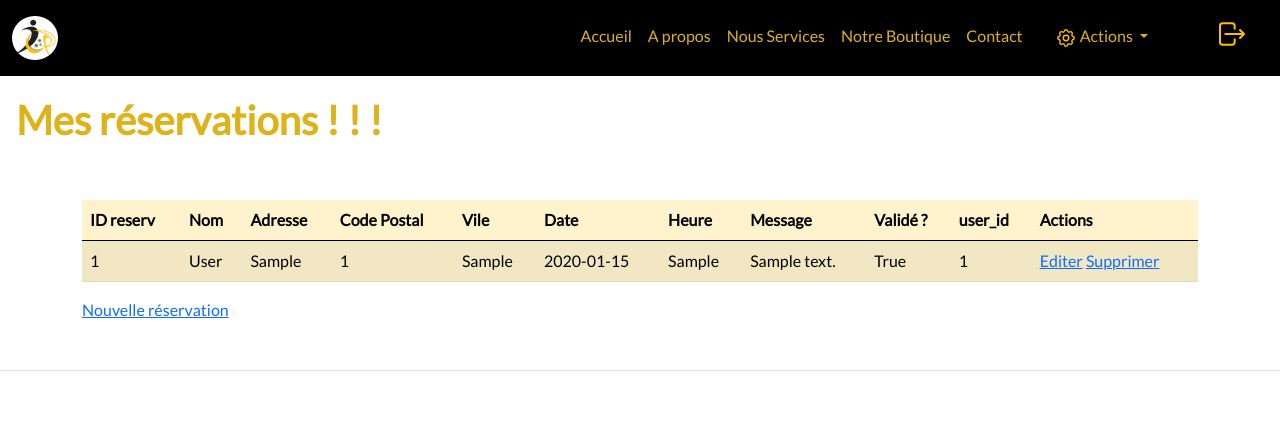
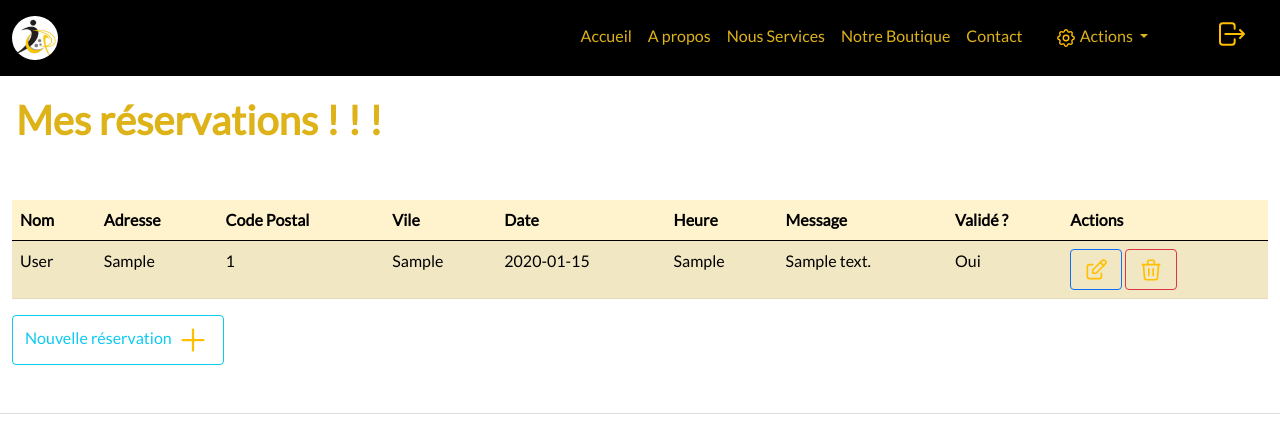
Before and after one commit to Nunofds/jcp_webapp, a Django app: page /agenda/ in a window 1280 px wide. Shown: the top 428 px of the page. Run offline with Django 4.2, Linux system fonts and the light colour scheme; a user stored in the database is signed in; tables that the repository leaves empty hold one stand-in row (values such as "Sample post"); some libraries are stand-ins or nearby versions.

Commit message:
end of CRUD for reservations. only miss manage the form to show only my reservations by id

```diff
--- a/reservation/templates/reservation/delete_reservation.html
+++ b/reservation/templates/reservation/delete_reservation.html
@@ -58,7 +58,7 @@
                         <path d="M10 12l4 4m0 -4l-4 4" />
                     </svg>
                 </button>
-                    <a href="{% url 'reservation:user_reservation' %}" class="btn btn-outline-secondary">
+                    <a href="{% url 'reservation:user_reservation' %}" class="btn btn-outline-secondary ms-3">
                         <svg xmlns="http://www.w3.org/2000/svg" class="icon icon-tabler icon-tabler-arrow-back-up" width="32" height="32" viewBox="0 0 24 24" stroke-width="1.5" stroke="#ffbf00" fill="none" stroke-linecap="round" stroke-linejoin="round">
                             <path stroke="none" d="M0 0h24v24H0z" fill="none"/>
                             <path d="M9 13l-4 -4l4 -4m-4 4h11a4 4 0 0 1 0 8h-1" />
--- a/reservation/templates/reservation/reservations.html
+++ b/reservation/templates/reservation/reservations.html
@@ -7,8 +7,8 @@
 {% block content %}
 <h1 class="pt-5 mt-5 ps-3">Mes réservations ! ! !</h1>
 
-<div class="container py-5">
-
+<div class="container-fluid py-5">
+    <!--MESSAGES SUCCESS/ERROR-->
     {% for message in messages %}
         {% if message.tags == 'success' %}
         <div class="alert alert-success alert-dismissible d-flex justify-content-center" role="alert">
@@ -17,7 +17,7 @@
                 style="width:60px;border-radius: 50%;">
             </div>
             <div>
-            <a href="{% url 'reservation:user_new_reservation' %}" class="close" data-dismiss="alert"
+                <a href="{% url 'reservation:user_reservation' %}" class="close" data-dismiss="alert"
                 aria-label="close">&times;</a>
                 {{ message|safe|escape }}
             </div>
@@ -29,18 +29,17 @@
                 style="width:60px;border-radius: 50%;">
             </div>
             <div>
-            <a href="{% url 'reservation:user_new_reservation' %}" class="close" data-dismiss="alert"
+                <a href="{% url 'reservation:user_reservation' %}" class="close" data-dismiss="alert"
                 aria-label="close">&times;</a>
                 {{ message|safe|escape }}
             </div>
         </div>
         {% endif %}
     {% endfor %}
-
+    <!--TABLE-->
     <table class="table table-striped table-warning">
         <thead>
         <tr>
-            <th scope="col">ID reserv</th>
             <th scope="col">Nom</th>
             <th scope="col">Adresse</th>
             <th scope="col">Code Postal</th>
@@ -49,15 +48,15 @@
             <th scope="col">Heure</th>
             <th scope="col">Message</th>
             <th scope="col">Validé ?</th>
-            <th scope="col">user_id</th>
+<!--            <th scope="col">user_id</th>-->
             <th scope="col">Actions</th>
         </tr>
         </thead>
         <tbody>
+        <!--SHOW TABLE IF FOUND RESERVATIONS-->
+        {% if total_reservations > 0 %}
             {% for reservation in reservations %}
-            {% if reservation %}
                 <tr>
-                    <td scope="row">{{ reservation.id }}</td>
                     <td scope="row">{{ reservation.fullName }}</td>
                     <td scope="row">{{ reservation.adress }}</td>
                     <td scope="row">{{ reservation.zip_code }}</td>
@@ -65,25 +64,55 @@
                     <td scope="row">{{ reservation.date }}</td>
                     <td scope="row">{{ reservation.hour }}</td>
                     <td scope="row">{{ reservation.message }}</td>
-                    <td scope="row">{{ reservation.accepted }}</td>
-                    <td scope="row">{{ reservation.user_id }}</td>
                     <td scope="row">
-                        <a href="{% url 'reservation:user_update_reservation' reservation.id %}">Editer</a>
-                        <a href="{% url 'reservation:user_delete_reservation' reservation.id %}">Supprimer</a>
+                        {% if reservation.accepted %}
+                            Oui
+                        {% else %}
+                            Non
+                        {% endif %}
+                    </td>
+<!--                    <td scope="row">{{ reservation.user_id }}</td>-->
+                    <td scope="row">
+                        <a href="{% url 'reservation:user_update_reservation' reservation.id %}" class="btn btn-outline-primary">
+                            <svg xmlns="http://www.w3.org/2000/svg" class="icon icon-tabler icon-tabler-edit" width="26" height="26" viewBox="0 0 24 24" stroke-width="1.5" stroke="#ffbf00" fill="none" stroke-linecap="round" stroke-linejoin="round">
+                                <path stroke="none" d="M0 0h24v24H0z" fill="none"/>
+                                <path d="M9 7h-3a2 2 0 0 0 -2 2v9a2 2 0 0 0 2 2h9a2 2 0 0 0 2 -2v-3" />
+                                <path d="M9 15h3l8.5 -8.5a1.5 1.5 0 0 0 -3 -3l-8.5 8.5v3" />
+                                <line x1="16" y1="5" x2="19" y2="8" />
+                            </svg>
+                        </a>
+                        <a href="{% url 'reservation:user_delete_reservation' reservation.id %}" class="btn btn-outline-danger">
+                            <svg xmlns="http://www.w3.org/2000/svg" class="icon icon-tabler icon-tabler-trash" width="26" height="26" viewBox="0 0 24 24" stroke-width="1.5" stroke="#ffbf00" fill="none" stroke-linecap="round" stroke-linejoin="round">
+                                <path stroke="none" d="M0 0h24v24H0z" fill="none"/>
+                                <line x1="4" y1="7" x2="20" y2="7" />
+                                <line x1="10" y1="11" x2="10" y2="17" />
+                                <line x1="14" y1="11" x2="14" y2="17" />
+                                <path d="M5 7l1 12a2 2 0 0 0 2 2h8a2 2 0 0 0 2 -2l1 -12" />
+                                <path d="M9 7v-3a1 1 0 0 1 1 -1h4a1 1 0 0 1 1 1v3" />
+                            </svg>
+                        </a>
                     </td>
                 </tr>
+            {% endfor %}
+        <!--SHOW TEXT 'NOT FOUND RESERVATIONS'-->
             {% else %}
                 <tr>
-                    <td colspan="7">Aucune reservation !</td>
+                    <td colspan="10">Aucune reservation trouvé !</td>
                 </tr>
         {% endif %}
-        {% endfor %}
         </tbody>
     </table>
 
-<!--    -->
+<!--NEW RESERVATION BUTTON-->
     <div>
-        <a href="{% url 'reservation:user_new_reservation' %}">Nouvelle réservation</a>
+        <a href="{% url 'reservation:user_new_reservation' %}" class="btn btn-outline-info">
+            Nouvelle réservation
+            <svg xmlns="http://www.w3.org/2000/svg" class="icon icon-tabler icon-tabler-plus" width="36" height="36" viewBox="0 0 24 24" stroke-width="1.5" stroke="#ffbf00" fill="none" stroke-linecap="round" stroke-linejoin="round">
+                <path stroke="none" d="M0 0h24v24H0z" fill="none"/>
+                <line x1="12" y1="5" x2="12" y2="19" />
+                <line x1="5" y1="12" x2="19" y2="12" />
+            </svg>
+        </a>
     </div>
 </div>
 
--- a/reservation/views.py
+++ b/reservation/views.py
@@ -64,6 +64,7 @@ def user_delete_reservation(request, pk=None):
     reservation = Reservation.objects.get(id=pk)
     if request.method == 'POST':
         reservation.delete()
+        messages.success(request, 'Votre réservation a bien été supprimé !')
         return redirect('reservation:user_reservation')
 
     context = {'reservation': reservation}
--- a/user/templates/user/user_home.html
+++ b/user/templates/user/user_home.html
@@ -100,7 +100,7 @@
                 </div>
                 <div>
                     <p>
-                        <a href="" class="btn btn-outline-danger">
+                        <a href="{% url 'user:delete_profil' request.user.id %}" class="btn btn-outline-danger">
                             <small>Supprimer mon compte</small>
                             <svg xmlns="http://www.w3.org/2000/svg" class="icon icon-tabler icon-tabler-trash"
                                  width="28" height="28" viewBox="0 0 24 24" stroke-width="1.5" stroke="#ffbf00"
--- a/user/urls.py
+++ b/user/urls.py
@@ -6,4 +6,5 @@ app_name = 'user'
 urlpatterns = [
     path('profil/', views.user_home, name='user_home'),
     path('MettreAjour/<str:pk>', views.user_update_profil, name='update_profil'),
+    path('SupprimerCompte/<str:pk>', views.user_delete_profil, name='delete_profil'),
 ]
```
Also changed, not shown: reservation/admin.py (+7 -2 lines), user/templates/user/delete_profil.html (added, +51 -0 lines), user/templates/user/update_profil.html (+10 -3 lines), user/views.py (+8 -1 lines). Lines whose indentation alone changed are shown as unchanged.
